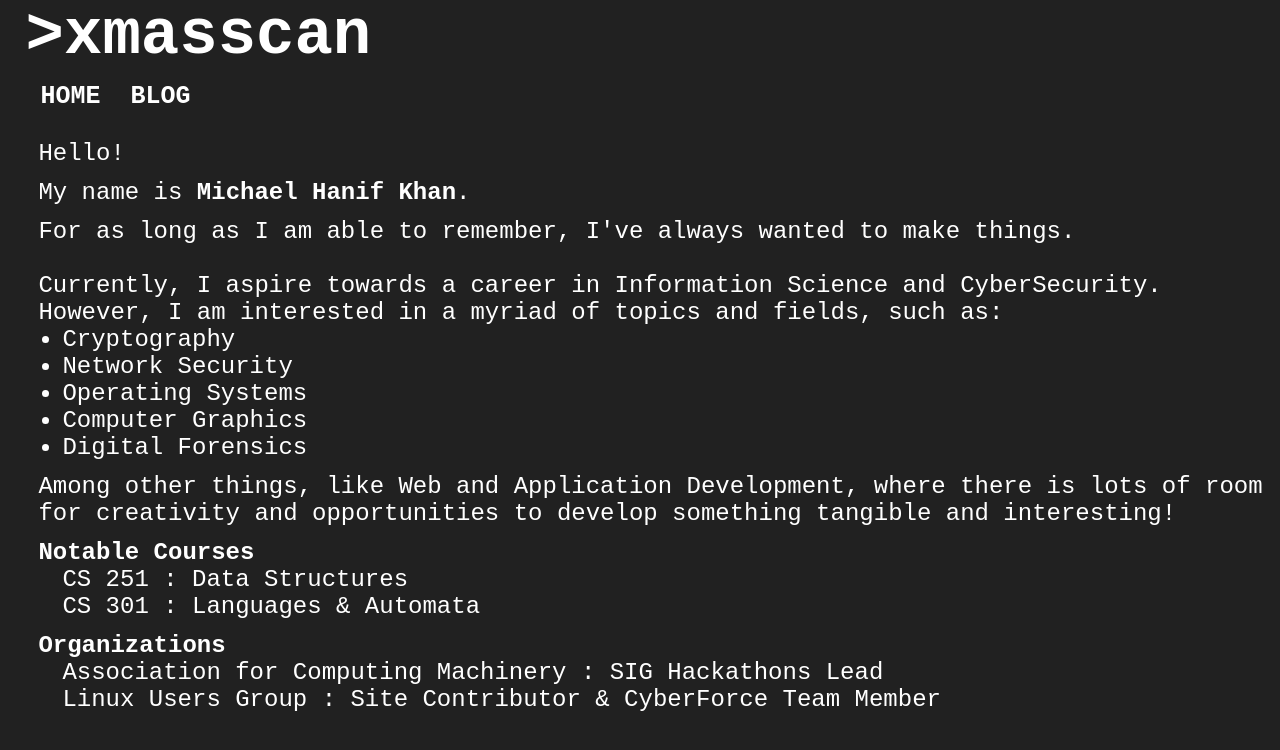
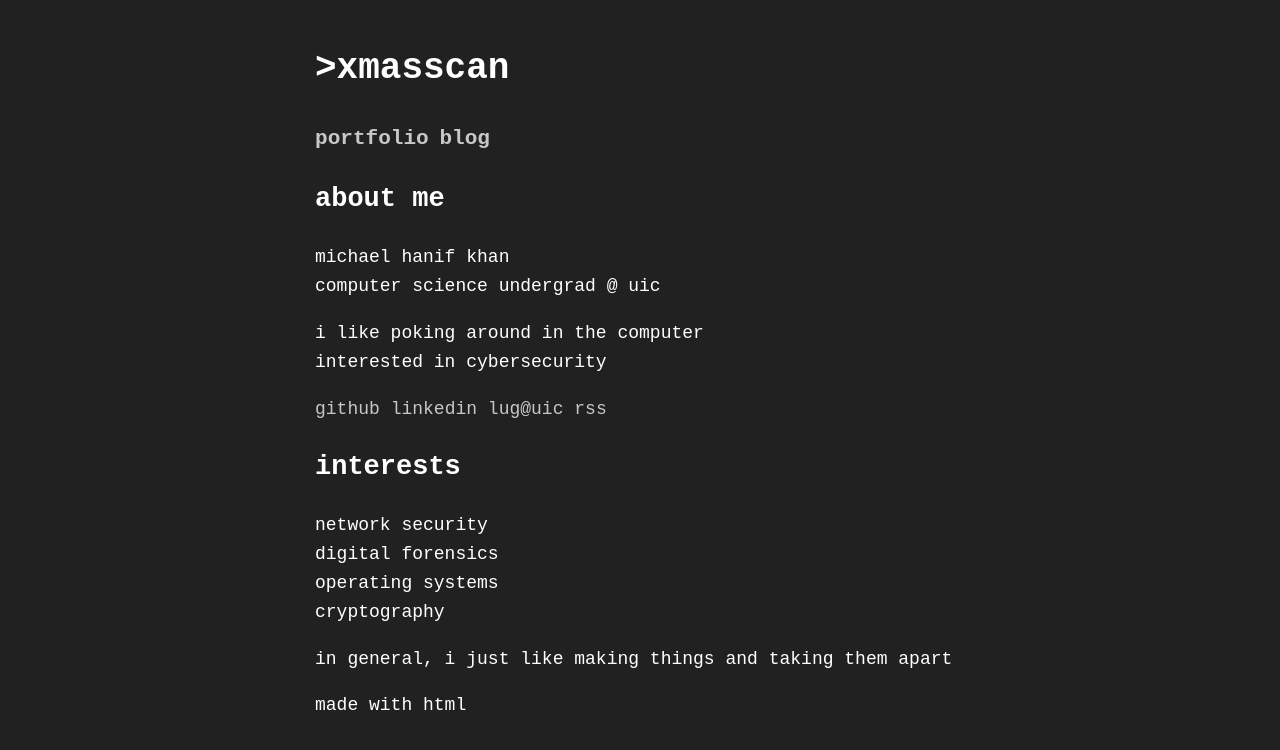
Before and after one commit to xmasscan/xmasscan.github.io, a plain HTML site: page index.html in a window 1280 px wide. Drawn offline with Linux system fonts and the light colour scheme.

Commit message:
began site 2.0

```diff
--- /dev/null
+++ b/css/style.css
@@ -0,0 +1,36 @@
+ul {
+  list-style-type: none;
+  margin: 0;
+  padding: 0;
+}
+
+li {
+  display: inline;
+}
+
+a{
+  color: #c7c7c7;
+  text-decoration: none;
+}
+
+html{
+  background-color: #212121;
+  color: white;
+}
+
+body {
+  margin: 40px auto;
+  max-width: 650px;
+  line-height: 1.6;
+  font-size: 18px;
+  padding: 0 10px;
+  font-family: monospace;
+}
+
+#list li {
+  display: block;
+}
+
+h3 {
+  display: inline;
+}
--- a/index.html
+++ b/index.html
@@ -1,46 +1,53 @@
-<!DOCTYPE HTML5>
+<!DOCTYPE <!DOCTYPE html>
+<html lang="en">
   <head>
-	<link rel="stylesheet" href="style.css">
-	<meta name="viewport" content="width=device-width, initial-scale=1.0">
+    <meta charset="UTF-8">
+    <meta name="viewport" content="width=device-width, initial-scale=1">
+    <title></title>
+    <link href="css/style.css" rel="stylesheet">
   </head>
   <body>
-	<header>
-		<h1 id="xmasscan">>xmasscan</h1>
-		<ul id="navbar">
-			<li><a href="index.html">HOME</a></li>
-			<li><a href="content/blogs.html">BLOG</a></li>
-		</ul>
-	</header>
 
-	<div id="main">
-		<p>Hello!</p>
-		<p style="margin-bottom:0.5em"></p>
-		<p>My name is <b>Michael Hanif Khan</b>.</p>
-		<p style="margin-bottom:0.5em"></p>
-		<p>For as long as I am able to remember, I've always wanted to make things.</p>
-		<br>
-		<p>Currently, I aspire towards a career in Information Science and CyberSecurity.</p>
-		<p>However, I am interested in a myriad of topics and fields, such as:</p>
+    <div>
+      <h1><a href="index.html" style="color: white;">>xmasscan</a></h1>
       <ul>
-			<li>Cryptography</li>
-			<li>Network Security</li>
-			<li>Operating Systems</li>
-			<li>Computer Graphics</li>
-			<li>Digital Forensics</li>
-		</ul>
-		<p style="margin-bottom:0.5em"></p>
-		<p>Among other things, like Web and Application Development, where there is lots of room for creativity and opportunities to develop something tangible and interesting!</p>
-		<p style="margin-bottom:0.5em"></p>
-		<b>Notable Courses</b>
-		<ul style="list-style-type:none;">
-			<li>CS 251 : Data Structures</li>
-			<li>CS 301 : Languages & Automata</li>
-		</ul>
-		<p style="margin-bottom:0.5em;"></p>
-		<b>Organizations</b>
-		<ul style="list-style-type:none;">
-			<li>Association for Computing Machinery : SIG Hackathons Lead</li>
-			<li>Linux Users Group : Site Contributor & CyberForce Team Member</li>
+        <li><h3><a>portfolio</a></h3></li>
+        <li><h3><a>blog</a></h3></li>
       </ul>
     </div>
+
+    <div>
+      <h2>about me</h2>
+      <p>michael hanif khan <br> computer science undergrad @ uic</p>
+      <p>i like poking around in the computer
+      <br>interested in cybersecurity
+      </p>
+
+      <ul>
+        <li><a>github</a></li>
+        <li><a>linkedin</a></li>
+        <li><a>lug@uic</a></li>
+        <li><a>rss</a></li>
+      </ul>
+
+    </div>
+
+    <div>
+    <h2>interests</h2>
+     <ul id="list">
+        <li>network security</li>
+        <li>digital forensics</li>
+        <li>operating systems</li>
+        <li>cryptography</li>
+      </ul>
+
+      <p>in general, i just like making things and taking them apart</p>
+
+
+    </div>
+
   </body>
+  <footer>
+    <p>made with html</p>
+  </footer>
+</html>
--- a/style.css
+++ /dev/null
@@ -1,58 +0,0 @@
-*{
-	margin: 0px;
-	padding: 0px;
-	font-family: "Courier New", monospace;
-	color: white;
-}
-
-body{
-	background-color: #212121;
-	display: flex;
-	flex-direction: column;
-}
-
-header
-{
-	padding-left: 2%;
-	padding-bottom: 1%;
-}
-
-#xmasscan{
-	font-size: 5vw;
-	color: white;
-}
-
-#navbar{
-	list-style-type: none;
-}
-
-#navbar li{
-	float: left;
-}
-
-#navbar li a{
-	display: block;
-	text-align: center;
-	font-size: 25px;
-	padding: 10px 15px;
-	font-weight: bold;
-	text-decoration: none;
-}
-
-#navbar li a:hover {
- color: grey;
-}
-
-#main
-{
-	font-size: 1.5em;
-/*	width: 75%;*/
-	margin-left: 2%;
-	padding-top: 0.5%;
-	padding-left: 1%;
-}
-
-#main li
-{
-	margin-left: 1em;
-}
```
Also changed, not shown: content/blogs.html (deleted, +0 -8 lines). Lines whose indentation alone changed are shown as unchanged.
